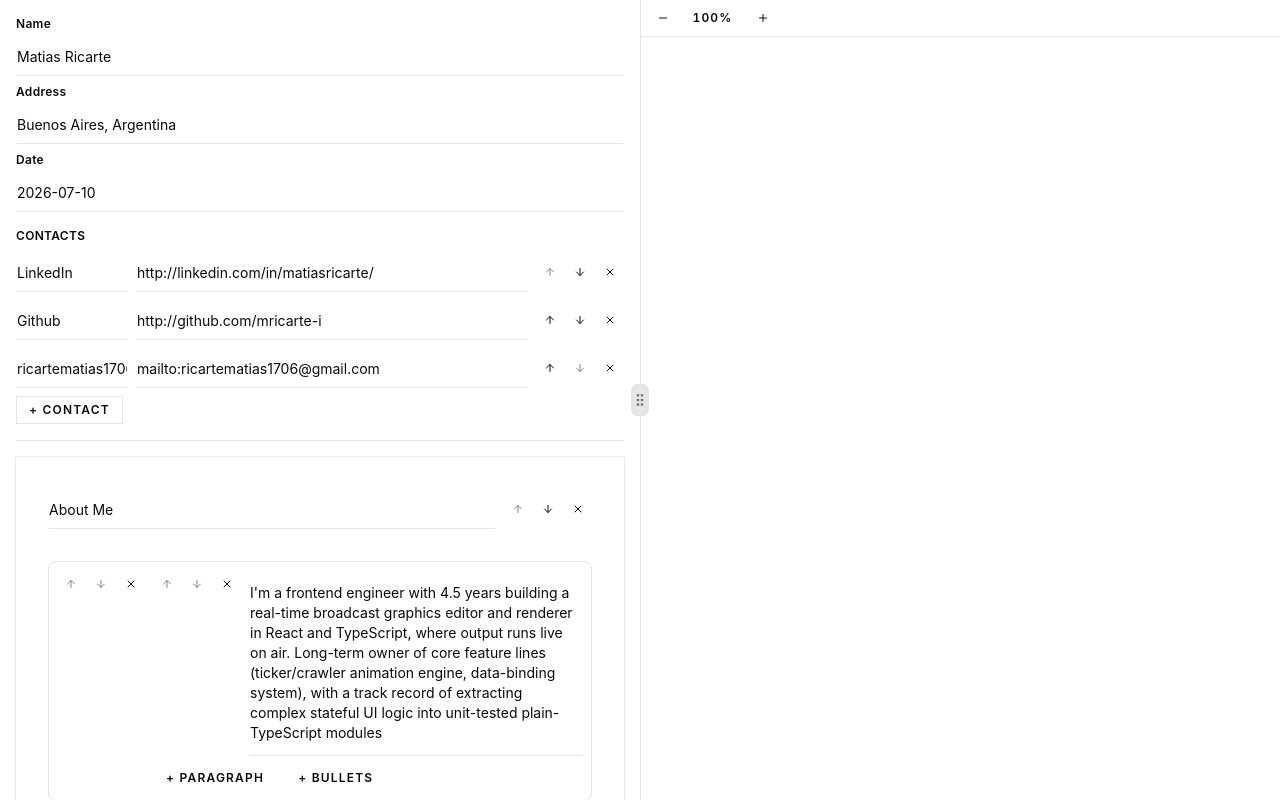
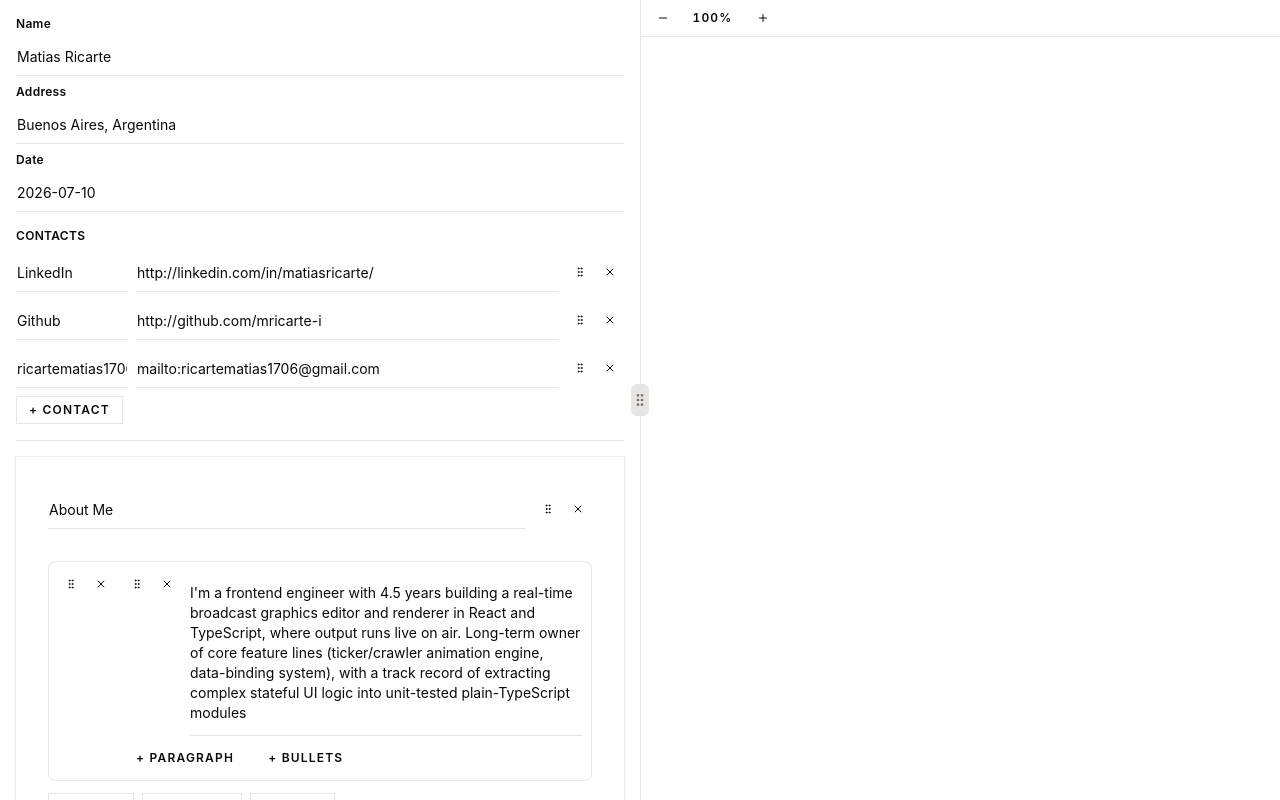
Before and after one commit to mricarte-i/cv-maker, a React (Vite) app: page / in a window 1280 px wide. Built offline with nearby package versions, Linux system fonts and the light colour scheme.

Commit message:
using dnd-kit!

```diff
--- a/src/App.tsx
+++ b/src/App.tsx
@@ -20,6 +20,7 @@ import {
 } from "./components/ui/resizable";
 import { ContactsEditor } from "./ui/ContactsEditor";
 import { Preview } from "./ui/Preview";
+import { SortableList } from "./ui/Sortable";
 
 function initialDoc(): CVDocument {
   const saved = loadDoc();
@@ -85,14 +86,13 @@ function App() {
 
             <hr />
 
-            {doc.sections.map((s, i) => (
-              <SectionEditor
-                key={s.id}
-                section={s}
-                index={i}
-                length={doc.sections.length}
-              />
-            ))}
+            <SortableList
+              list={{ kind: "sections" }}
+              items={doc.sections}
+              className="space-y-4"
+            >
+              {(s, i) => <SectionEditor section={s} index={i} />}
+            </SortableList>
 
             <Button onClick={() => dispatch({ type: "section/add" })}>
               + section
--- a/src/components/ui/resizable.tsx
+++ b/src/components/ui/resizable.tsx
@@ -1,7 +1,6 @@
 import * as ResizablePrimitive from "react-resizable-panels";
-
+import { GripVertical } from "lucide-react";
 import { cn } from "@/lib/utils";
-import { GripHorizontal, GripVertical } from "lucide-react";
 
 function ResizablePanelGroup({
   className,
--- a/src/ui/BlockEditor.tsx
+++ b/src/ui/BlockEditor.tsx
@@ -3,24 +3,73 @@ import { Textarea } from "@/components/ui/textarea";
 import type { Block } from "../schema/cv";
 import type { ListRef } from "../state/navigate";
 import { useDispatch } from "./dispatch";
-import { ListControls } from "./ListControls";
+import { DragHandle, RowControls, SortableList } from "./Sortable";
+import { X } from "lucide-react";
+
+function BulletsEditor({
+  block,
+}: {
+  block: Extract<Block, { kind: "bullets" }>;
+}) {
+  const dispatch = useDispatch();
+  const list: ListRef = { kind: "bullets", blockId: block.id };
+
+  return (
+    <>
+      <SortableList list={list} items={block.items} className="space-y-1.5">
+        {(bullet, i) => (
+          <div className="flex items-center gap-1">
+            {/* the grip is the bullet marker */}
+            <DragHandle />
+            <Textarea
+              rows={1}
+              className="h-8 flex-1"
+              value={bullet.text}
+              onChange={(e) =>
+                dispatch({
+                  type: "bullet/update",
+                  blockId: block.id,
+                  index: i,
+                  text: e.target.value,
+                })
+              }
+            />
+            <Button
+              variant="ghost"
+              size="icon-xs"
+              aria-label="remove"
+              onClick={() => dispatch({ type: "list/remove", list, index: i })}
+            >
+              <X />
+            </Button>
+          </div>
+        )}
+      </SortableList>
+      <Button
+        variant="ghost"
+        size="xs"
+        onClick={() => dispatch({ type: "bullet/add", blockId: block.id })}
+      >
+        + bullet
+      </Button>
+    </>
+  );
+}
 
 export function BlockEditor({
   block,
   parent,
   index,
-  length,
 }: {
   block: Block;
   parent: ListRef;
   index: number;
-  length: number;
 }) {
   const dispatch = useDispatch();
 
   return (
     <div className="flex gap-2">
-      <ListControls list={parent} index={index} length={length} />
+      <RowControls list={parent} index={index} />
       <div className="min-w-0 flex-1 space-y-1.5">
         {block.kind === "paragraph" ? (
           <Textarea
@@ -36,40 +85,7 @@ export function BlockEditor({
             }
           />
         ) : (
-          <>
-            {block.items.map((bullet, i) => (
-              <div key={bullet.id} className="flex items-center gap-1">
-                <span className="text-muted-foreground select-none">•</span>
-                <Textarea
-                  rows={1}
-                  className="h-8 flex-1"
-                  value={bullet.text}
-                  onChange={(e) =>
-                    dispatch({
-                      type: "bullet/update",
-                      blockId: block.id,
-                      index: i,
-                      text: e.target.value,
-                    })
-                  }
-                />
-                <ListControls
-                  list={{ kind: "bullets", blockId: block.id }}
-                  index={i}
-                  length={block.items.length}
-                />
-              </div>
-            ))}
-            <Button
-              variant="ghost"
-              size="xs"
-              onClick={() =>
-                dispatch({ type: "bullet/add", blockId: block.id })
-              }
-            >
-              + bullet
-            </Button>
-          </>
+          <BulletsEditor block={block} />
         )}
       </div>
     </div>
--- a/src/ui/ContactsEditor.tsx
+++ b/src/ui/ContactsEditor.tsx
@@ -1,15 +1,19 @@
+import type { ListRef } from "@/state/navigate";
 import type { Contact } from "../schema/cv";
 import { useDispatch } from "./dispatch";
-import { ListControls } from "./ListControls";
 import { Button } from "@/components/ui/button";
 import { Input } from "@/components/ui/input";
+import { RowControls, SortableList } from "./Sortable";
+
+const CONTACTS: ListRef = { kind: "contacts" };
 
 export function ContactsEditor({ contacts }: { contacts: Contact[] }) {
   const dispatch = useDispatch();
 
   return (
     <div className="space-y-2">
-      {contacts.map((c, i) => (
+      <SortableList list={CONTACTS} items={contacts} className="space-y-2">
+        {(c, i) => (
           <div key={c.id} className="flex items-center gap-2">
             <Input
               className="w-28 shrink-0"
@@ -35,13 +39,10 @@ export function ContactsEditor({ contacts }: { contacts: Contact[] }) {
                 })
               }
             />
-          <ListControls
-            list={{ kind: "contacts" }}
-            index={i}
-            length={contacts.length}
-          />
+            <RowControls list={CONTACTS} index={i} />
           </div>
-      ))}
+        )}
+      </SortableList>
       <Button
         variant="outline"
         size="xs"
--- a/src/ui/ItemEditor.tsx
+++ b/src/ui/ItemEditor.tsx
@@ -2,7 +2,6 @@ import type { Block, EntryVariant, Item } from "../schema/cv";
 import type { ListRef } from "../state/navigate";
 import type { EntryPatch } from "../state/reducer";
 import { useDispatch } from "./dispatch";
-import { ListControls } from "./ListControls";
 import { BlockEditor } from "./BlockEditor";
 import { Button } from "@/components/ui/button";
 import { Input } from "@/components/ui/input";
@@ -13,6 +12,7 @@ import {
   SelectTrigger,
   SelectValue,
 } from "@/components/ui/select";
+import { RowControls, SortableList } from "./Sortable";
 
 /** which fields each variant actually renders — see plan.md §3 */
 const USES: Record<EntryVariant, ("subtitle" | "location")[]> = {
@@ -27,15 +27,10 @@ function BodyEditor({ itemId, body }: { itemId: string; body: Block[] }) {
 
   return (
     <div className="space-y-2">
-      {body.map((b, i) => (
-        <BlockEditor
-          key={b.id}
-          block={b}
-          parent={parent}
-          index={i}
-          length={body.length}
-        />
-      ))}
+      <SortableList list={parent} items={body} className="space-y-2">
+        {(b, i) => <BlockEditor block={b} parent={parent} index={i} />}
+      </SortableList>
+
       <div className="flex gap-2">
         <Button
           variant="ghost"
@@ -64,17 +59,15 @@ function BodyEditor({ itemId, body }: { itemId: string; body: Block[] }) {
 function Shell({
   parent,
   index,
-  length,
   children,
 }: {
   parent: ListRef;
   index: number;
-  length: number;
   children: React.ReactNode;
 }) {
   return (
     <div className="flex gap-2 rounded-md border p-2">
-      <ListControls list={parent} index={index} length={length} />
+      <RowControls list={parent} index={index} />
       <div className="min-w-0 flex-1 space-y-2">{children}</div>
     </div>
   );
@@ -84,15 +77,13 @@ export function ItemEditor({
   item,
   parent,
   index,
-  length,
 }: {
   item: Item;
   parent: ListRef;
   index: number;
-  length: number;
 }) {
   const dispatch = useDispatch();
-  const frame = { parent, index, length };
+  const frame = { parent, index };
 
   switch (item.kind) {
     case "prose":
--- a/src/ui/ListControls.tsx
+++ /dev/null
@@ -1,47 +0,0 @@
-import { ArrowDown, ArrowUp, X } from "lucide-react";
-import { Button } from "@/components/ui/button";
-import type { ListRef } from "../state/navigate";
-import { useDispatch } from "./dispatch";
-
-export function ListControls({
-  list,
-  index,
-  length,
-}: {
-  list: ListRef;
-  index: number;
-  length: number;
-}) {
-  const dispatch = useDispatch();
-  return (
-    <div className="flex shrink-0 gap-0.5">
-      <Button
-        variant="ghost"
-        size="icon-xs"
-        disabled={index === 0}
-        onClick={() =>
-          dispatch({ type: "list/move", list, from: index, to: index - 1 })
-        }
-      >
-        <ArrowUp />
-      </Button>
-      <Button
-        variant="ghost"
-        size="icon-xs"
-        disabled={index === length - 1}
-        onClick={() =>
-          dispatch({ type: "list/move", list, from: index, to: index + 1 })
-        }
-      >
-        <ArrowDown />
-      </Button>
-      <Button
-        variant="ghost"
-        size="icon-xs"
-        onClick={() => dispatch({ type: "list/remove", list, index })}
-      >
-        <X />
-      </Button>
-    </div>
-  );
-}
--- a/src/ui/SectionEditor.tsx
+++ b/src/ui/SectionEditor.tsx
@@ -1,26 +1,24 @@
 import type { Section } from "../schema/cv";
 import type { ListRef } from "../state/navigate";
 import { useDispatch } from "./dispatch";
-import { ListControls } from "./ListControls";
 import { ItemEditor } from "./ItemEditor";
 import { Button } from "../components/ui/button";
 import { Input } from "@/components/ui/input";
 import { Card, CardContent, CardHeader } from "@/components/ui/card";
+import { RowControls, SortableList } from "./Sortable";
 
 export function SectionEditor({
   section,
   index,
-  length,
 }: {
   section: Section;
   index: number;
-  length: number;
 }) {
   const dispatch = useDispatch();
   const items: ListRef = { kind: "items", sectionId: section.id };
 
   return (
-    <Card className="mb-4">
+    <Card>
       <CardHeader>
         <div className="flex items-center gap-2">
           <Input
@@ -34,23 +32,15 @@ export function SectionEditor({
               })
             }
           />
-          <ListControls
-            list={{ kind: "sections" }}
-            index={index}
-            length={length}
-          />
+          <RowControls list={{ kind: "sections" }} index={index} />
         </div>
       </CardHeader>
+
       <CardContent className="space-y-3">
-        {section.items.map((it, i) => (
-          <ItemEditor
-            key={it.id}
-            item={it}
-            parent={items}
-            index={i}
-            length={section.items.length}
-          />
-        ))}
+        <SortableList list={items} items={section.items} className="space-y-3">
+          {(it, i) => <ItemEditor item={it} parent={items} index={i} />}
+        </SortableList>
+
         <div className="flex flex-wrap gap-2">
           {(["entry", "oneline", "prose"] as const).map((kind) => (
             <Button
--- /dev/null
+++ b/src/ui/Sortable.tsx
@@ -0,0 +1,155 @@
+import {
+  DndContext,
+  KeyboardSensor,
+  PointerSensor,
+  closestCenter,
+  useSensor,
+  useSensors,
+  type DragEndEvent,
+} from "@dnd-kit/core";
+import {
+  restrictToParentElement,
+  restrictToVerticalAxis,
+} from "@dnd-kit/modifiers";
+import {
+  SortableContext,
+  sortableKeyboardCoordinates,
+  useSortable,
+  verticalListSortingStrategy,
+} from "@dnd-kit/sortable";
+import type { ListRef } from "@/state/navigate";
+import { useDispatch } from "./dispatch";
+import { cn } from "@/lib/utils";
+import { createContext, useContext } from "react";
+import { Button } from "@/components/ui/button";
+import { GripVertical, X } from "lucide-react";
+
+type Sortable = ReturnType<typeof useSortable>;
+
+const RowCtx = createContext<Sortable | null>(null);
+
+export function SortableList<T extends { id: string }>({
+  list,
+  items,
+  className,
+  children,
+}: {
+  list: ListRef;
+  items: readonly T[];
+  className?: string;
+  children: (item: T, index: number) => React.ReactNode;
+}) {
+  const dispatch = useDispatch();
+  const ids = items.map((i) => i.id);
+
+  const sensors = useSensors(
+    //a plain click on the grip must not start a drag
+    useSensor(PointerSensor, {
+      activationConstraint: {
+        distance: 5,
+      },
+    }),
+    useSensor(KeyboardSensor, {
+      coordinateGetter: sortableKeyboardCoordinates,
+    }),
+  );
+
+  const onDragEnd = ({ active, over }: DragEndEvent) => {
+    if (over && active.id === over.id) {
+      return;
+    }
+    const from = ids.indexOf(active.id as string);
+    const to = ids.indexOf(over?.id as string);
+    if (from !== -1 && to !== -1) {
+      // list/move's splice pair is already arrayMove semantics
+      dispatch({ type: "list/move", list, from, to });
+    }
+  };
+
+  return (
+    <DndContext
+      sensors={sensors}
+      collisionDetection={closestCenter}
+      onDragEnd={onDragEnd}
+      modifiers={[restrictToVerticalAxis, restrictToParentElement]}
+    >
+      <SortableContext items={ids} strategy={verticalListSortingStrategy}>
+        <div className={className}>
+          {items.map((x, i) => (
+            <SortableRow key={x.id} id={x.id}>
+              {children(x, i)}
+            </SortableRow>
+          ))}
+        </div>
+      </SortableContext>
+    </DndContext>
+  );
+}
+
+function SortableRow({
+  id,
+  children,
+}: {
+  id: string;
+  children: React.ReactNode;
+}) {
+  const s = useSortable({ id });
+
+  return (
+    <RowCtx value={s}>
+      <div
+        ref={s.setNodeRef}
+        style={{
+          // x is always 0 under restrictToVerticalAxis, so no CSS.Transform needed
+          transform: s.transform
+            ? `translate3D(0, ${s.transform.y}px, 0)`
+            : undefined,
+          transition: s.transition,
+        }}
+        className={cn(s.isDragging && "relative z-10 opacity-80")}
+      >
+        {children}
+      </div>
+    </RowCtx>
+  );
+}
+
+export function DragHandle() {
+  const s = useContext(RowCtx);
+  if (!s) {
+    throw new Error("DragHandle must be used inside a SortableList");
+  }
+
+  return (
+    <Button
+      ref={s.setActivatorNodeRef}
+      variant="ghost"
+      size="icon-xs"
+      // touch-none is required
+      className="touch-none cursor-grab active:cursor-grabbing"
+      {...s.attributes}
+      {...s.listeners}
+      aria-label="reorder"
+    >
+      <GripVertical />
+    </Button>
+  );
+}
+
+export function RowControls({ list, index }: { list: ListRef; index: number }) {
+  const dispatch = useDispatch();
+
+  return (
+    <div className="flex shrink-0 items-start gap-0.5">
+      <DragHandle />
+      <Button
+        variant="ghost"
+        size="icon-xs"
+        aria-label="remove"
+        onClick={() => dispatch({ type: "list/remove", list, index })}
+      >
+        <X />
+      </Button>
+    </div>
+  );
+}
```
Lines whose indentation alone changed are shown as unchanged.
